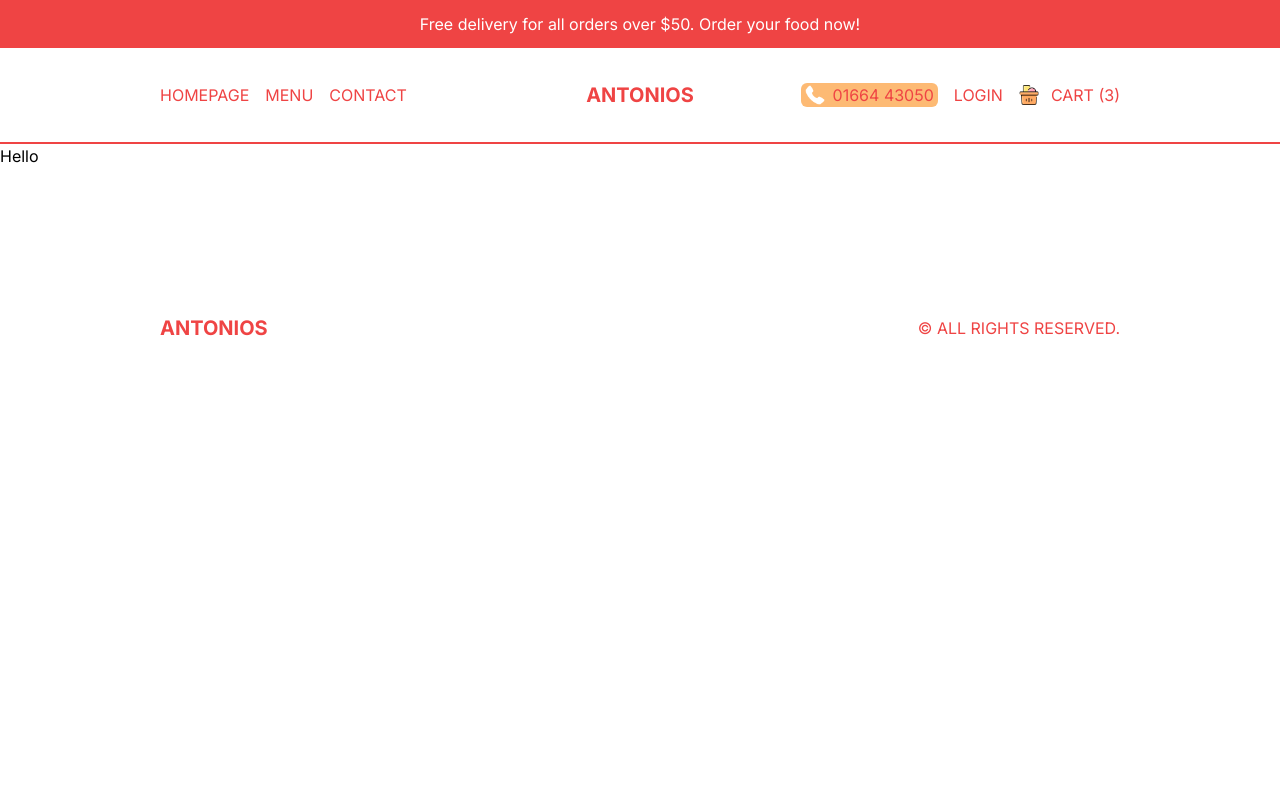
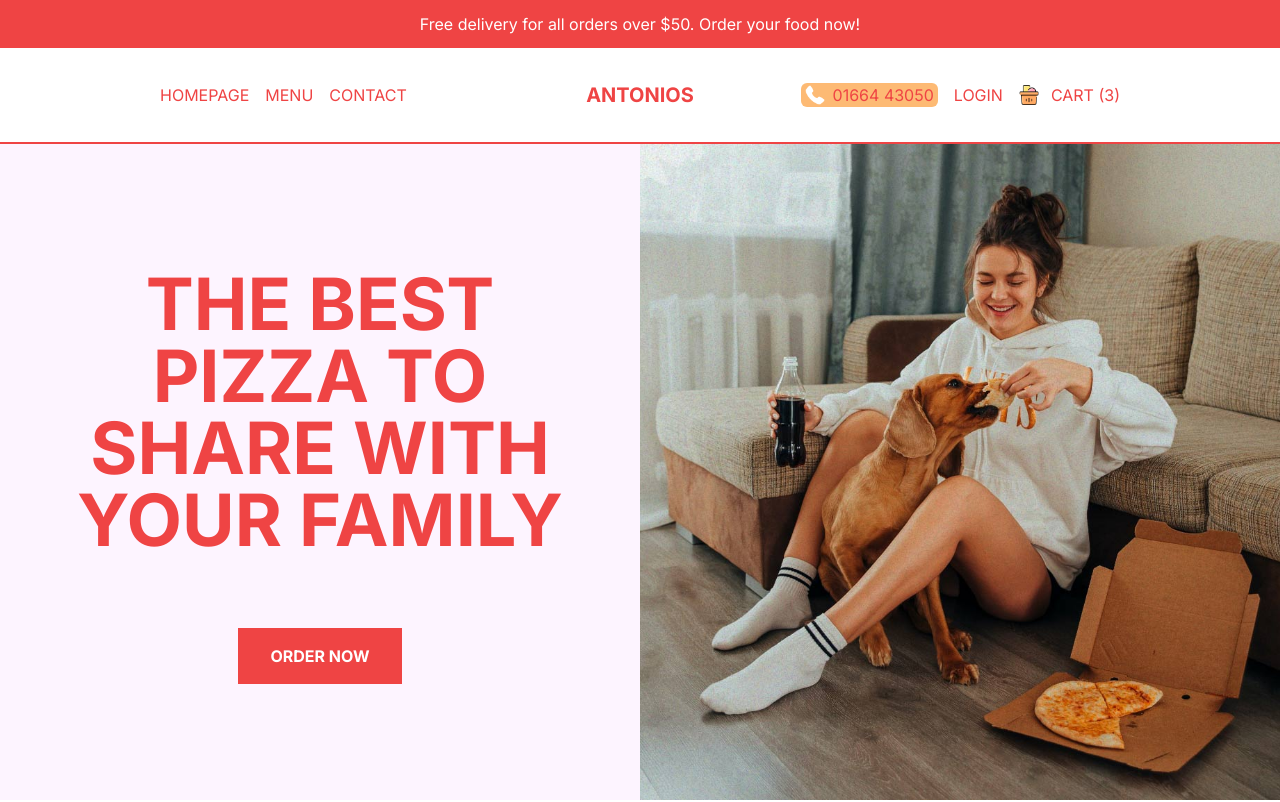
Before and after one commit to Ajaysh73/restaurant, a Next.js app: page / in a window 1280 px wide. Shown: the top 802 px of the page. Built offline with nearby package versions, Linux system fonts and the light colour scheme.

Commit message:
addeded slider

```diff
--- a/src/app/page.tsx
+++ b/src/app/page.tsx
@@ -1,5 +1,13 @@
-import Image from 'next/image';
+import Featured from '@/components/Featured';
+import Offer from '@/components/Offer';
+import Slider from '@/components/Slider';
 
 export default function Home() {
-  return <main>Hello</main>;
+  return (
+    <main>
+      <Slider />
+      <Featured />
+      <Offer />
+    </main>
+  );
 }
--- /dev/null
+++ b/src/components/Featured.tsx
@@ -0,0 +1,7 @@
+import React from 'react';
+
+const Featured = () => {
+  return <div>Featured</div>;
+};
+
+export default Featured;
--- /dev/null
+++ b/src/components/Offer.tsx
@@ -0,0 +1,7 @@
+import React from 'react';
+
+const Offer = () => {
+  return <div>Offer</div>;
+};
+
+export default Offer;
--- /dev/null
+++ b/src/components/Slider.tsx
@@ -0,0 +1,57 @@
+'use client';
+import Image from 'next/image';
+import React, { useEffect, useState } from 'react';
+
+const data = [
+  {
+    id: 1,
+    title: 'always fresh & always crispy & always hot',
+    image: '/slide1.png',
+  },
+  {
+    id: 2,
+    title: 'we deliver your order wherever you are in NY',
+    image: '/slide2.png',
+  },
+  {
+    id: 3,
+    title: 'the best pizza to share with your family',
+    image: '/slide3.jpg',
+  },
+];
+
+const Slider = () => {
+  const [currentSlide, setCurrentSlide] = useState(0);
+  useEffect(() => {
+    const interval = setInterval(
+      () =>
+        setCurrentSlide((prev) => (prev === data.length - 1 ? 0 : prev + 1)),
+      2000
+    );
+    return () => clearInterval(interval);
+  }, []);
+  return (
+    <div className='flex flex-col h-[calc(100vh-6rem)] md:h-[calc(100vh-9rem)] lg:flex-row bg-fuchsia-50'>
+      {/* TEXT CONTAINER */}
+      <div className='flex flex-1 items-center justify-center flex-col gap-8 text-red-500 font-bold'>
+        <h1 className='text-5xl text-center uppercase p-4 md:p-10 md:text-6xl xl:text-7xl'>
+          {data[currentSlide].title}
+        </h1>
+        <button className='bg-red-500 text-white py-4 px-8 mb-8'>
+          ORDER NOW
+        </button>
+      </div>
+      {/* IMAGE CONTAINER */}
+      <div className='w-full flex-1 relative'>
+        <Image
+          src={data[currentSlide].image}
+          alt=''
+          fill
+          className='object-cover'
+        />
+      </div>
+    </div>
+  );
+};
+
+export default Slider;
```
